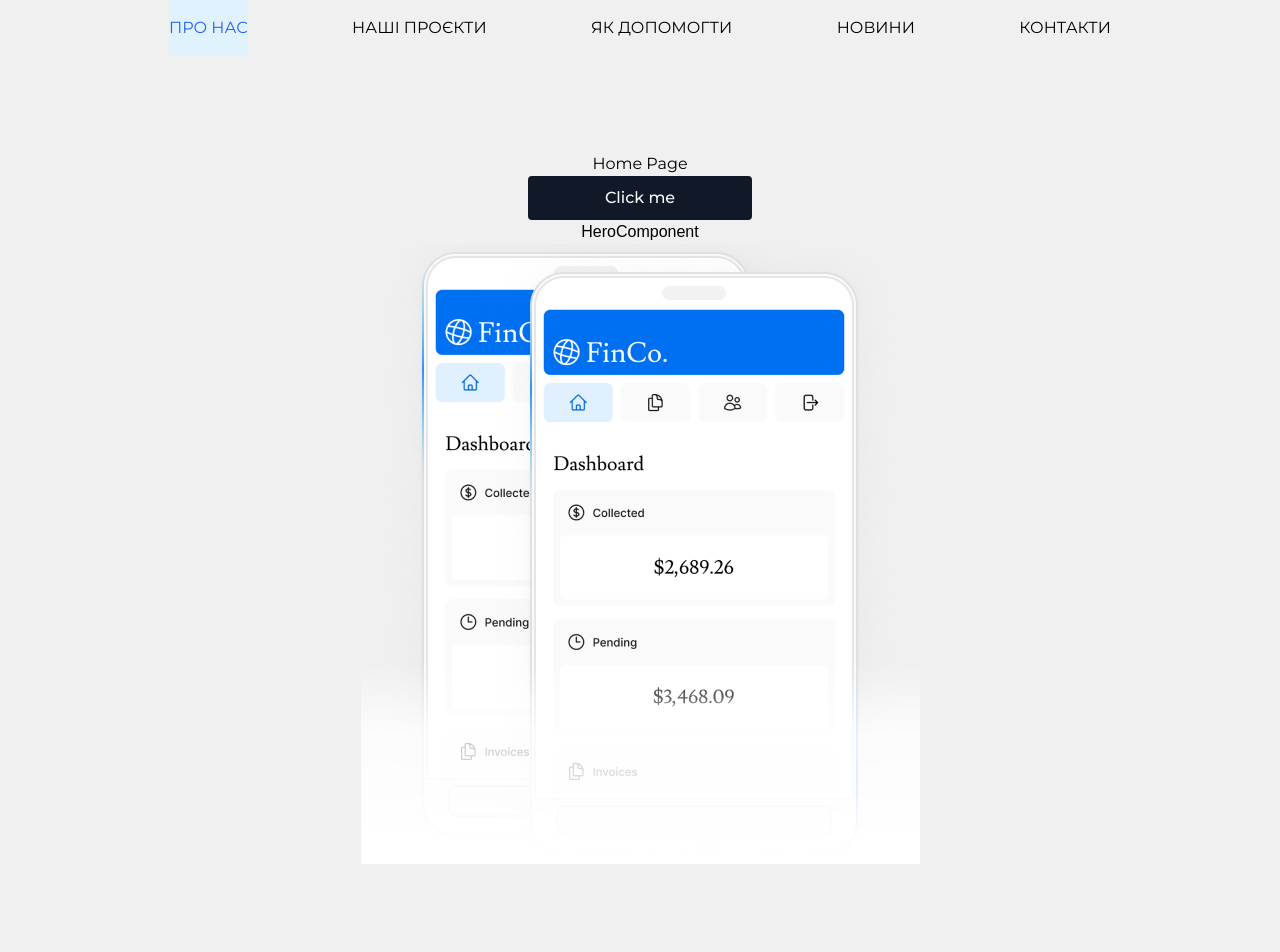
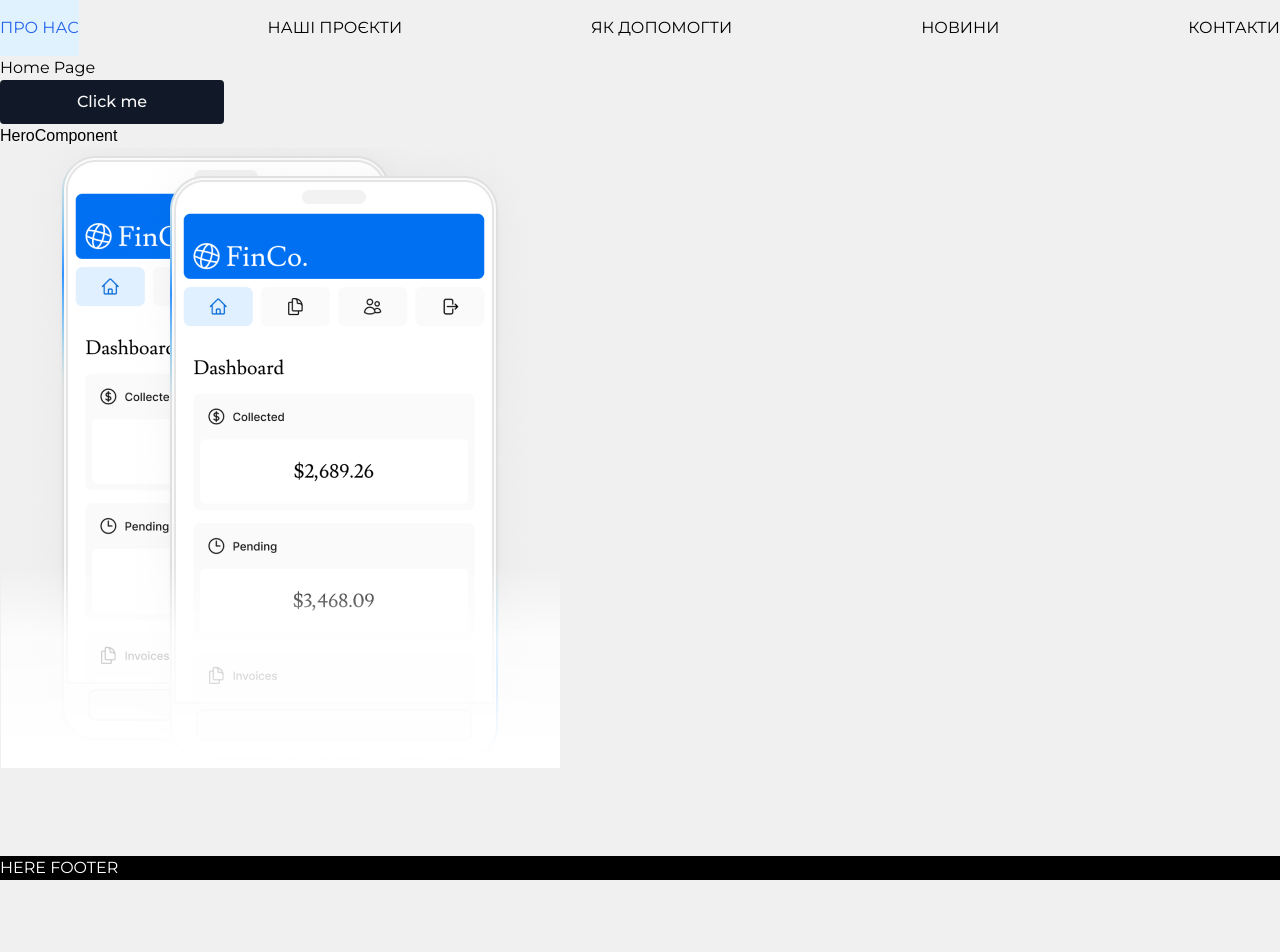
Before and after one commit to baza-trainee/peaceful-warrior-foundation, a Next.js app: page / in a window 1280 px wide. Shown: the top 952 px of the page. After the commit the page ends 880 px from the top, so only its background shows below. Built offline with nearby package versions, Linux system fonts and the light colour scheme; a web font is replaced by a local one.

Commit message:
update: add container class

```diff
--- a/src/app/layout.tsx
+++ b/src/app/layout.tsx
@@ -19,7 +19,7 @@ export default function RootLayout({
     <html lang="en">
       <body className={`${montserrat.className} antialiased`}>
         <Header />
-        <main className="flex min-h-screen flex-col items-center justify-between p-24">
+        <main className="container min-h-screen ">
           {children}
         </main>
 
--- a/src/components/layout/Footer.tsx
+++ b/src/components/layout/Footer.tsx
@@ -2,7 +2,7 @@ type FooterProps = {};
 
 const Footer = ({}: FooterProps) => {
   return (
-    <footer className="flex w-full  px-3 py-3  justify-center text-white bg-black">
+    <footer className="container text-white bg-black">
       HERE FOOTER
     </footer>
   );
--- a/src/components/layout/Header.tsx
+++ b/src/components/layout/Header.tsx
@@ -18,8 +18,8 @@ const links = [
 const Header = ({}: HeaderProps) => {
   const pathname = usePathname();
   return (
-    <header className="flex w-full  px-3   justify-center ">
-      <nav className="flex w-3/4 justify-between ">
+    <header className="container">
+      <nav className="flex justify-between ">
         {links.map((link) => (
           <Link
             className={clsx("py-4", {
```
